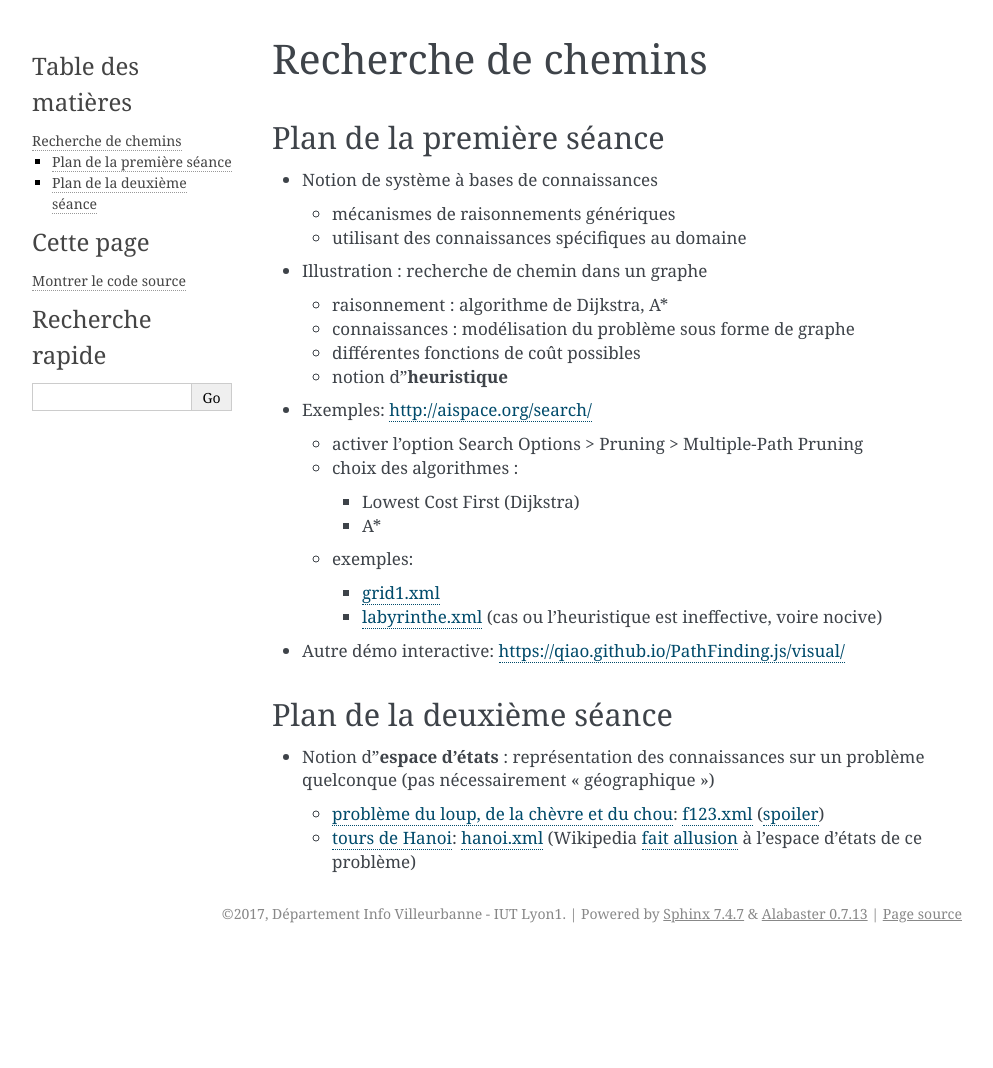
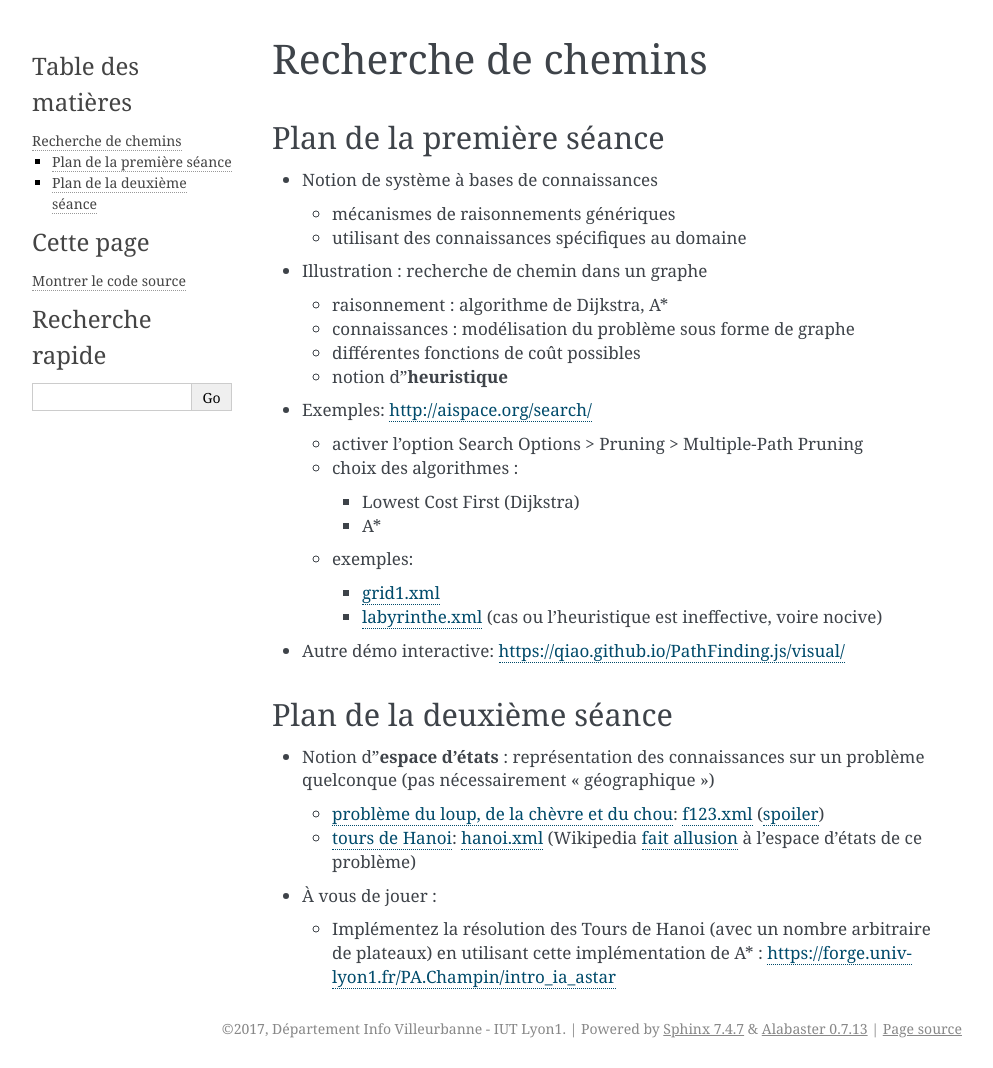
Before and after one commit to pchampin/intro-ia, a Sphinx documentation site: the page built from source/parts/chemins.rst, in a window 1280 px wide. Shown: the whole page, without its empty margins (148-1141 px from the left). Built offline with Sphinx 7.4.7, drawn with Linux system fonts in a browser that asks for light colours; before the commit the page ends 953 px from its top, so only the background shows below that.

Commit message:
ajouté un TP Java sur A*

```diff
--- a/source/parts/chemins.rst
+++ b/source/parts/chemins.rst
@@ -47,6 +47,12 @@ Plan de la deuxième séance
     `hanoi.xml <../_static/f123.xml>`_
     (Wikipedia `fait allusion`__ à l'espace d'états de ce problème)
 
+* À vous de jouer :
+
+  - Implémentez la résolution des Tours de Hanoi (avec un nombre arbitraire de plateaux)
+    en utilisant cette implémentation de A* :
+    https://forge.univ-lyon1.fr/PA.Champin/intro_ia_astar
+
 .. __: https://en.wikipedia.org/wiki/Fox,_goose_and_bag_of_beans_puzzle
 .. __: https://fr.wikipedia.org/wiki/Tours_de_Hano%C3%AF
 .. __: https://fr.wikipedia.org/wiki/Tours_de_Hano%C3%AF#Tours_de_Hano.C3.AF_et_Triangle_de_Pascal
```
